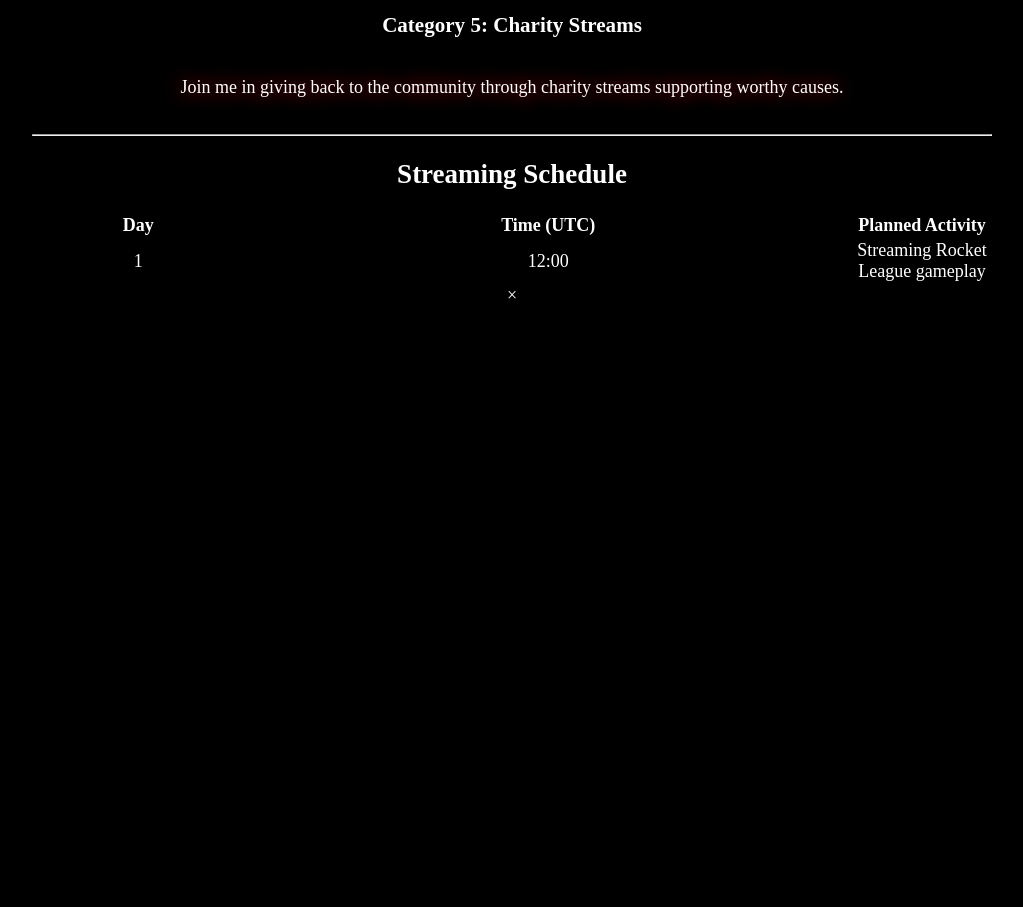
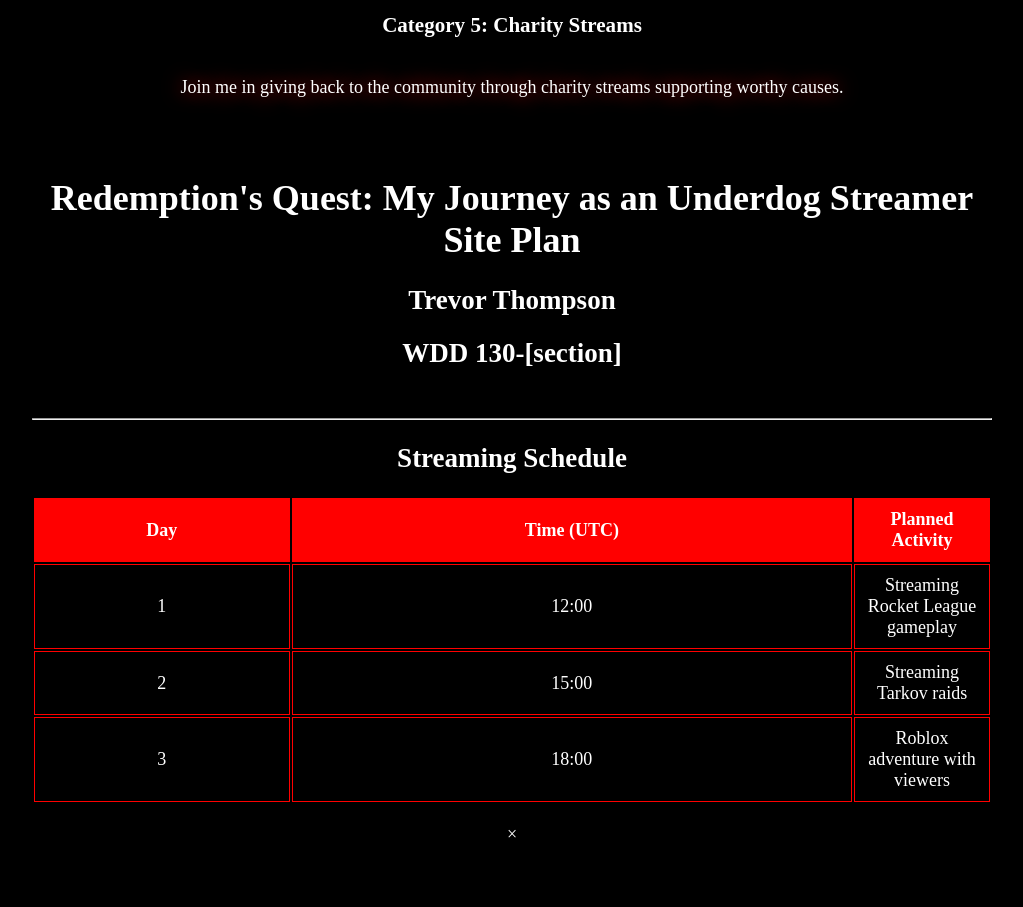
Before and after one commit to trevormomo/WDD130, a plain HTML site: page wwr/site-plan-rafting.html in a window 1280 px wide. Shown: the part 2420-3327 px from the top of the page, without its empty margins (128-1151 px from the left). Before the commit the page ends 2875 px from the top, so only its background shows below. Drawn offline with Linux system fonts and the light colour scheme.

Commit message:
Current working

```diff
--- a/wwr/site-plan-rafting.html
+++ b/wwr/site-plan-rafting.html
@@ -96,10 +96,18 @@
     </div>
 
     <!-- Interactive Timetable -->
+
+<body>
+  <header>
+    <h1>Redemption's Quest: My Journey as an Underdog Streamer Site Plan</h1>
+    <h2>Trevor Thompson</h2>
+    <h2>WDD 130-[section]</h2>
+  </header>
+  <main>
     <hr />
     <h2>Streaming Schedule</h2>
-    <div class="streaming-schedule">
-      <table>
+    <div class="timetable">
+      <table id="schedule-table">
         <thead>
           <tr>
             <th>Day</th>
@@ -108,14 +116,7 @@
           </tr>
         </thead>
         <tbody>
-          <!-- Add rows dynamically using JavaScript -->
-          <!-- Example row -->
-          <tr>
-            <td class="clickable">1</td>
-            <td class="clickable">12:00</td>
-            <td class="clickable">Streaming Rocket League gameplay</td>
-          </tr>
-          <!-- Add more rows as needed -->
+          <!-- Rows will be dynamically added here -->
         </tbody>
       </table>
     </div>
@@ -130,7 +131,40 @@
     </div>
   </main>
 
-  <script src="scripts/site-plan.js"></script>
+  <script>
+    // Function to add a new row to the schedule table
+    function addScheduleRow(day, time, activity, notes) {
+      var tableBody = document.querySelector('#schedule-table tbody');
+      var newRow = document.createElement('tr');
+      newRow.innerHTML = `
+        <td class="clickable">${day}</td>
+        <td class="clickable">${time}</td>
+        <td class="clickable" data-notes="${notes}">${activity}</td>
+      `;
+      tableBody.appendChild(newRow);
+    }
+
+    // Add some sample schedule entries
+    addScheduleRow('1', '12:00', 'Streaming Rocket League gameplay', 'Remember to have fun!');
+    addScheduleRow('2', '15:00', 'Streaming Tarkov raids', 'Get ready for some intense action!');
+    addScheduleRow('3', '18:00', 'Roblox adventure with viewers', 'Invite viewers to join in on the fun!');
+
+    // Functionality for showing popup with notes when clicking on a schedule entry
+    var scheduleEntries = document.querySelectorAll('#schedule-table tbody tr');
+    scheduleEntries.forEach(function (entry) {
+      entry.addEventListener('click', function () {
+        var notes = this.querySelector('td').getAttribute('data-notes');
+        document.getElementById('popup-date').textContent = 'Notes for ' + this.querySelector('td:nth-child(1)').textContent;
+        document.getElementById('popup-notes').textContent = notes;
+        document.getElementById('popup').style.display = 'block';
+      });
+    });
+
+    // Functionality for closing the popup
+    document.querySelector('.close').addEventListener('click', function () {
+      document.getElementById('popup').style.display = 'none';
+    });
+  </script>
 </body>
 
 </html>
--- a/wwr/styles/site-plan-rafting.css
+++ b/wwr/styles/site-plan-rafting.css
@@ -191,7 +191,7 @@ nav a:hover {
 }
 
 /* Interactive timetable styling */
-.timetable table {
+.timetable {
   width: 100%;
   border-collapse: collapse;
   margin-bottom: 20px;
@@ -221,6 +221,27 @@ nav a:hover {
 }
 
 /* Increase width for Sunday column */
+.timetable th:last-child,
+.timetable td:last-child {
+  width: 14.28%; /* 100% divided by 7 days */
+}
+
+/* Cursor style for clickable cells */
+.clickable {
+  cursor: pointer;
+}
+
+/* Hover animation for pushable icons */
+.pushable-icon {
+  transition: transform 0.3s ease; /* smooth hover effect */
+}
+
+.pushable-icon:hover {
+  transform: scale(1.1); /* slight scale increase on hover */
+}
+
+
+/* Increase width for Sunday column */
 .streaming-schedule th:last-child,
 .streaming-schedule td:last-child {
   width: 14.28%; /* 100% divided by 7 days */
```
